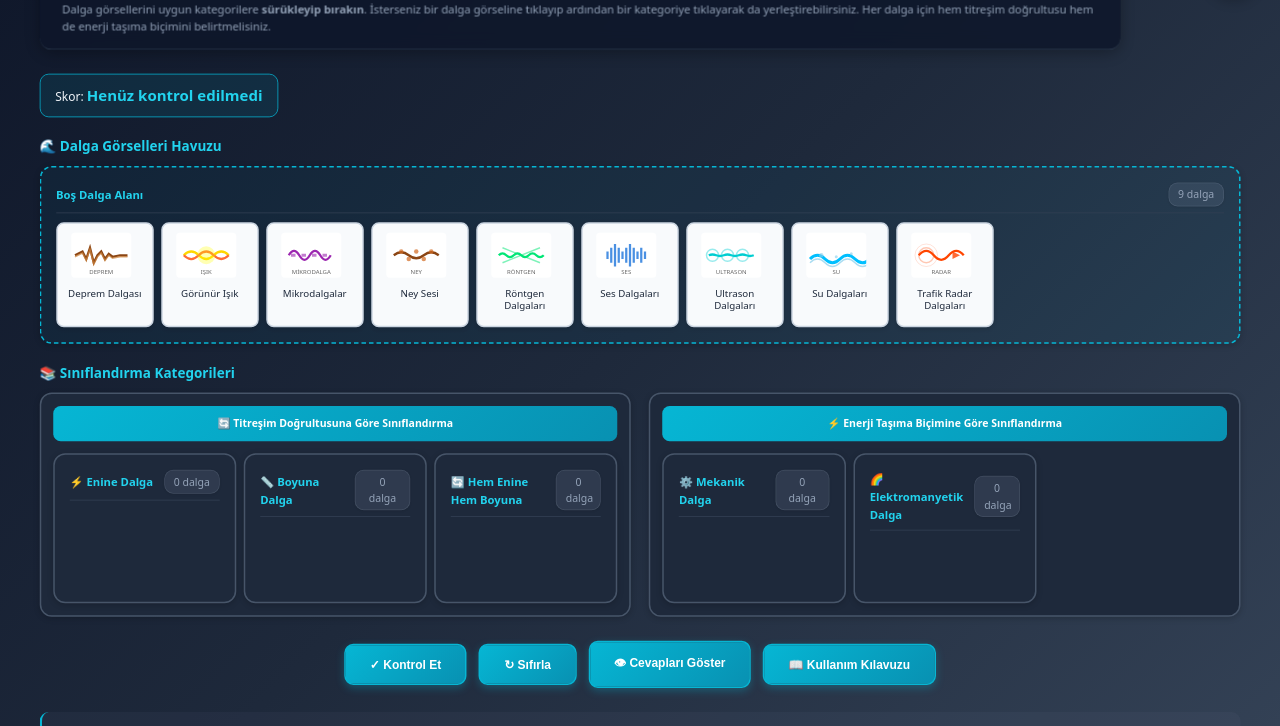
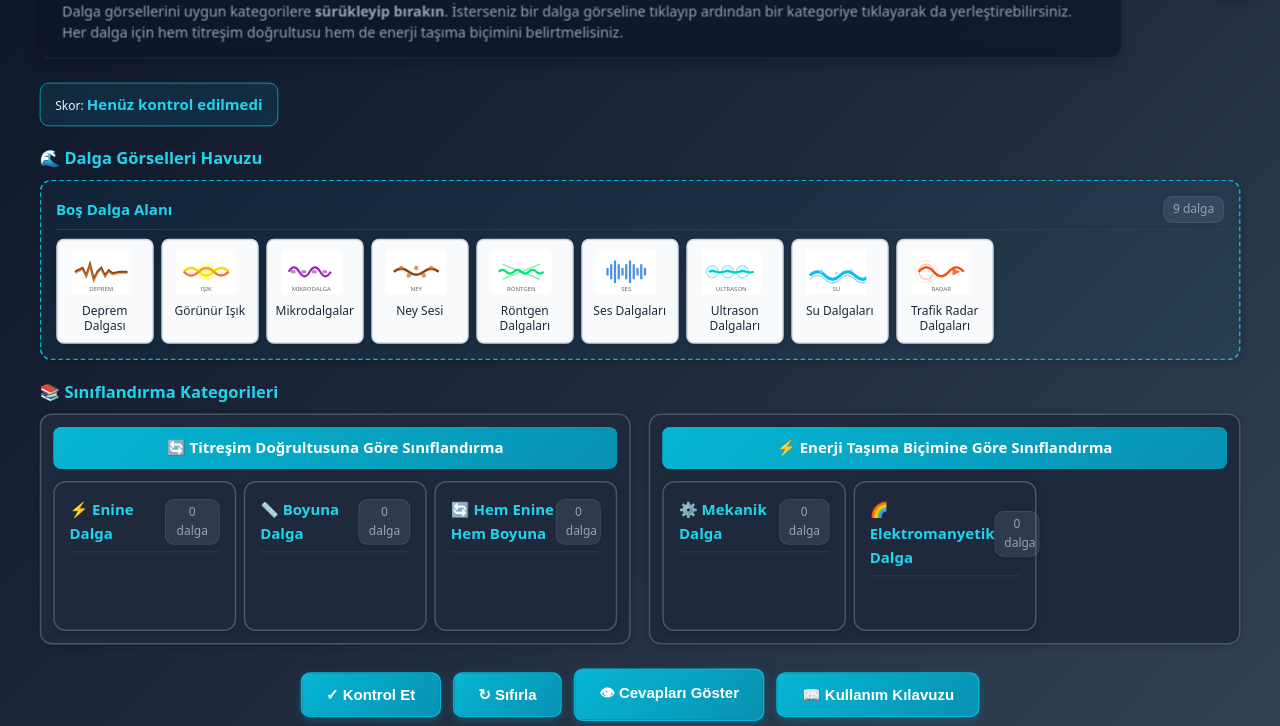
Before and after one commit to cresas/dalgasiniflandirmasim, a plain HTML site: page index.html in a window 1280 px wide. Shown: the part 74-800 px from the top of the page. Drawn offline with Linux system fonts and the light colour scheme.

Commit message:
Increase font sizes across various elements

```diff
--- a/index.html
+++ b/index.html
@@ -165,7 +165,7 @@
     p.lead{
       margin:0;
       color:var(--text-muted);
-      font-size:clamp(13px,2.2vw,15px);
+      font-size:clamp(13px,2.2vw,19px);
       line-height:1.5;
     }
 
@@ -192,7 +192,7 @@
       cursor:pointer;
       box-shadow:0 4px 12px rgba(6,182,212,.3);
       font-weight:600;
-      font-size:15px;
+      font-size:20px;
       transition:all .2s ease;
       position:relative;
       overflow:hidden;
@@ -222,7 +222,7 @@
     @media (min-width:768px){
       .btn{
         padding:16px 32px;
-        font-size:16px;
+        font-size:20px;
       }
     }
 
@@ -276,12 +276,12 @@
 
     .zone-title{
       font-weight:700;
-      font-size:15px;
+      font-size:20px;
       color:var(--accent-glow);
     }
 
     .zone-count{
-      font-size:13px;
+      font-size:16px;
       color:var(--text-muted);
       background:rgba(148,163,184,.15);
       padding:3px 10px;
@@ -438,7 +438,7 @@
 
     .muted{
       color:var(--text-muted);
-      font-size:13px;
+      font-size:19px;
       margin-top:32px;
       padding:16px;
       background:rgba(148,163,184,.05);
@@ -447,7 +447,7 @@
     }
 
     .section-title{
-      font-size:18px;
+      font-size:22px;
       margin:0 0 12px;
       font-weight:700;
       color:var(--accent-glow);
@@ -582,7 +582,7 @@
       margin-bottom:16px;
       text-align:center;
       font-weight:600;
-      font-size:14px;
+      font-size:20px;
     }
 
     .categories-grid{
@@ -737,7 +737,7 @@
       }
 
       .zone-count{
-        font-size:14px;
+        font-size:16px;
         padding:4px 12px;
         min-width:60px;
       }
@@ -1075,7 +1075,7 @@
 
     const nameSpan = document.createElement('span');
     nameSpan.textContent = wave.name;
-    nameSpan.style.fontSize = '13px';
+    nameSpan.style.fontSize = '16PX';
     nameSpan.style.textAlign = 'center';
     nameSpan.style.lineHeight = '1.2';
 
```
